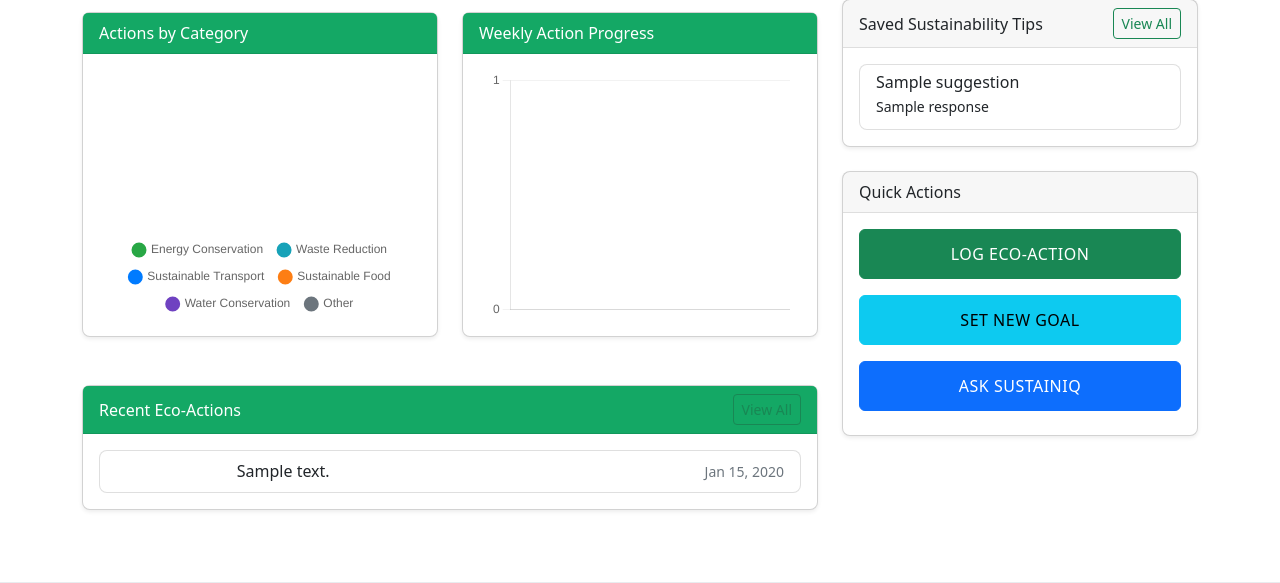
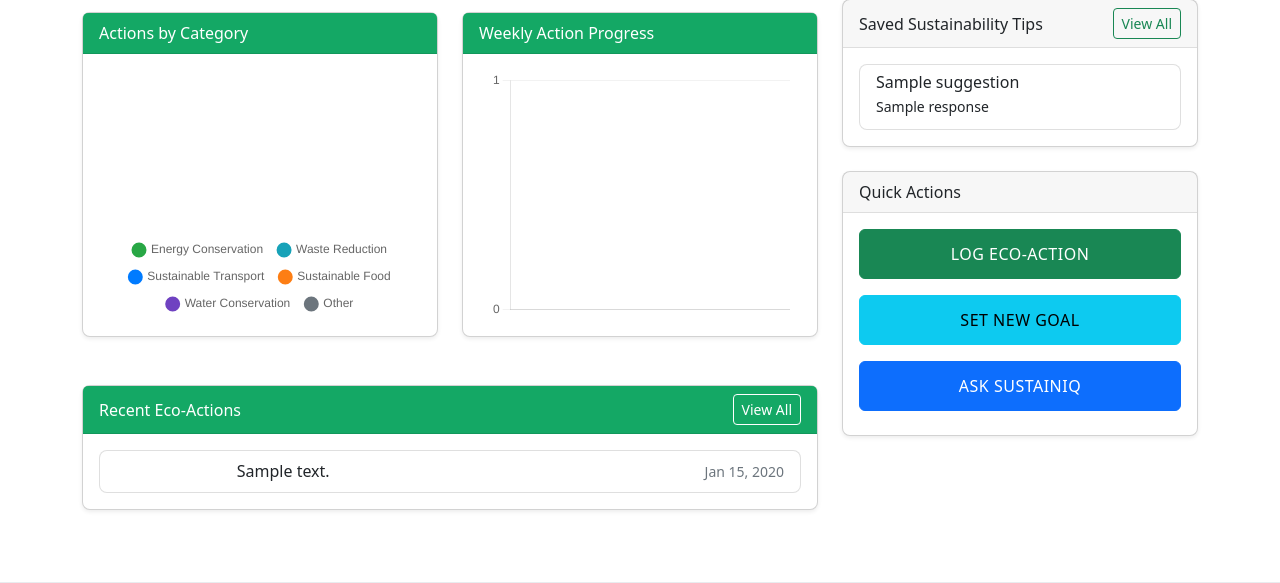
Before and after one commit to smithimah09/SustainIQ, a Python web app: template app/templates/dashboard/home.html in a window 1280 px wide. Shown: the part 298-881 px from the top of the page. Run offline with Jinja, Linux system fonts and the light colour scheme; the template is opened without the code that fills it: most values are stand-ins (such as "Sample title", 1, 10 or a date in 2020).

Commit message:
button modificaton

```diff
--- a/app/templates/dashboard/home.html
+++ b/app/templates/dashboard/home.html
@@ -59,7 +59,7 @@
     <div class="card mb-4">
       <div class="card-header d-flex justify-content-between align-items-center custom">
         <span>Recent Eco-Actions</span>
-        <a href="{{ url_for('tracker.actions_history') }}" class="btn btn-sm btn-outline-success ">View All</a>
+        <a href="{{ url_for('tracker.actions_history') }}" class="btn btn-sm btn-outline-success button-unactivate">View All</a>
       </div>
       <div class="card-body">
         {% if recent_actions %}
```
